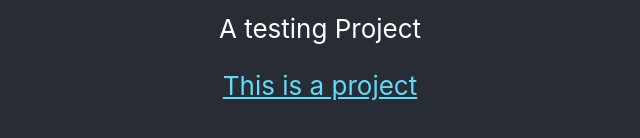
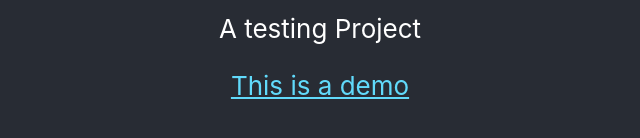
Before and after one commit to jtamyrc/gh-demo, a React (Create React App) app: page / in a window 1280 px wide. Shown: the part 516-654 px from the top of the page, without its empty margins (320-960 px from the left). Built offline with nearby package versions, Linux system fonts and the light colour scheme.

Commit message:
add demo back

```diff
--- a/src/App.js
+++ b/src/App.js
@@ -13,7 +13,7 @@ function App() {
                     target="_blank"
                     rel="noopener noreferrer"
                 >
-                    This is a project
+                    This is a demo
                 </a>
             </header>
         </div>
```
